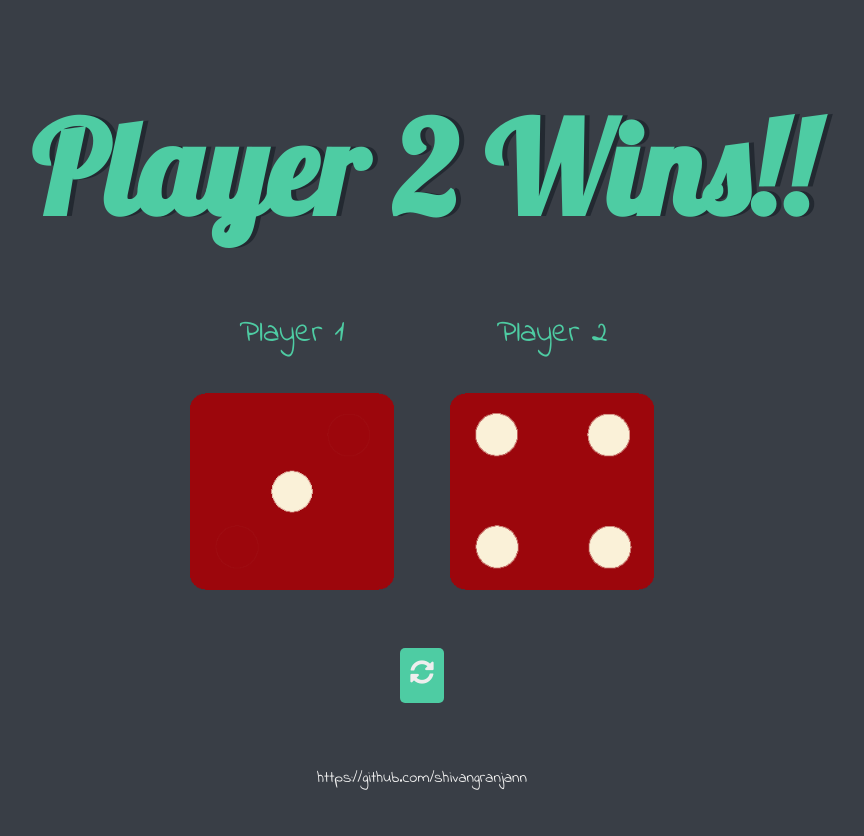
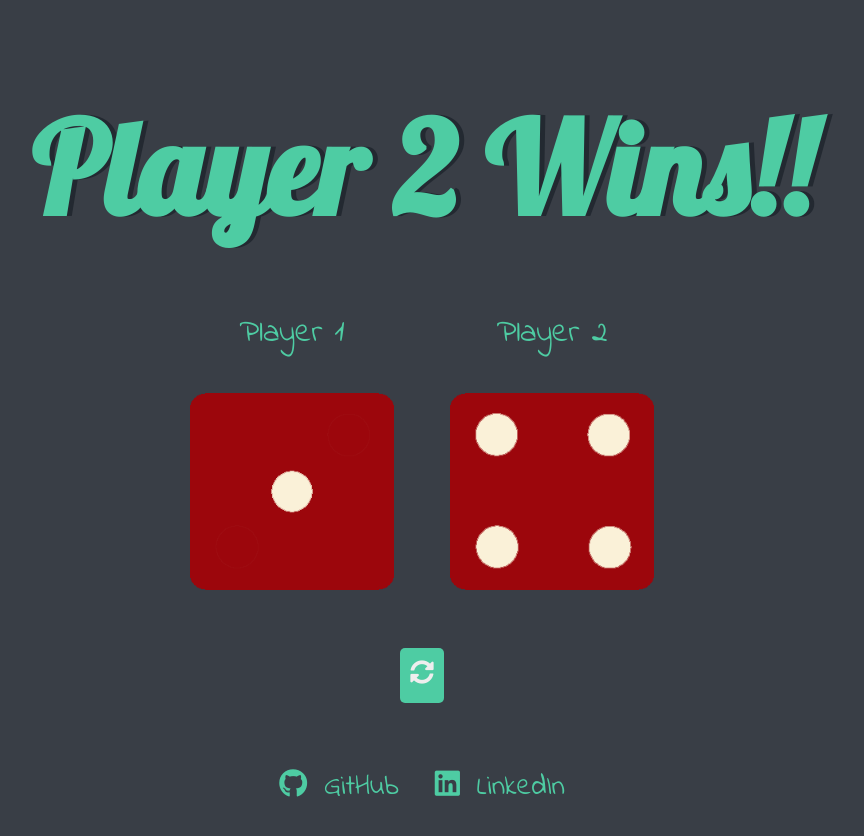
Before and after one commit to shivangranjann/Dice-Game-Challenge, a plain HTML site: page index.html in a window 1280 px wide. Shown: the whole page, without its empty margins (218-1082 px from the left). Before the commit the page ends 800 px from the top, so only its background shows below. Drawn offline with Linux system fonts and the light colour scheme.

Commit message:
Add GitHub and LinkedIn profile links with icons

```diff
--- a/index.html
+++ b/index.html
@@ -33,11 +33,16 @@
     </button>
   </div>
 
+  <footer>
+    <a href="https://github.com/shivangranjann" target="_blank" rel="noopener noreferrer">
+      <i class="fab fa-github"></i> GitHub
+    </a>
+    <a href="https://www.linkedin.com/in/shivangranjann" target="_blank" rel="noopener noreferrer">
+      <i class="fab fa-linkedin"></i> LinkedIn
+    </a>
+  </footer>
+
   <script src="index.js"></script>
 </body>
 
-<footer>
-  https://github.com/shivangranjann
-</footer>
-
 </html>
--- a/styles.css
+++ b/styles.css
@@ -79,7 +79,26 @@
 
 footer {
   margin-top: 5%;
+  margin-bottom: 30px;
   color: #EEEEEE;
   text-align: center;
   font-family: 'Indie Flower', cursive;
 }
+
+footer a {
+  color: #4ECCA3;
+  text-decoration: none;
+  margin: 0 15px;
+  font-size: 1.8rem;
+  transition: all 0.3s ease;
+  display: inline-block;
+}
+
+footer a:hover {
+  color: #EEEEEE;
+  transform: translateY(-3px);
+}
+
+footer a i {
+  margin-right: 6px;
+}
```
Also changed, not shown: 1 other file.
